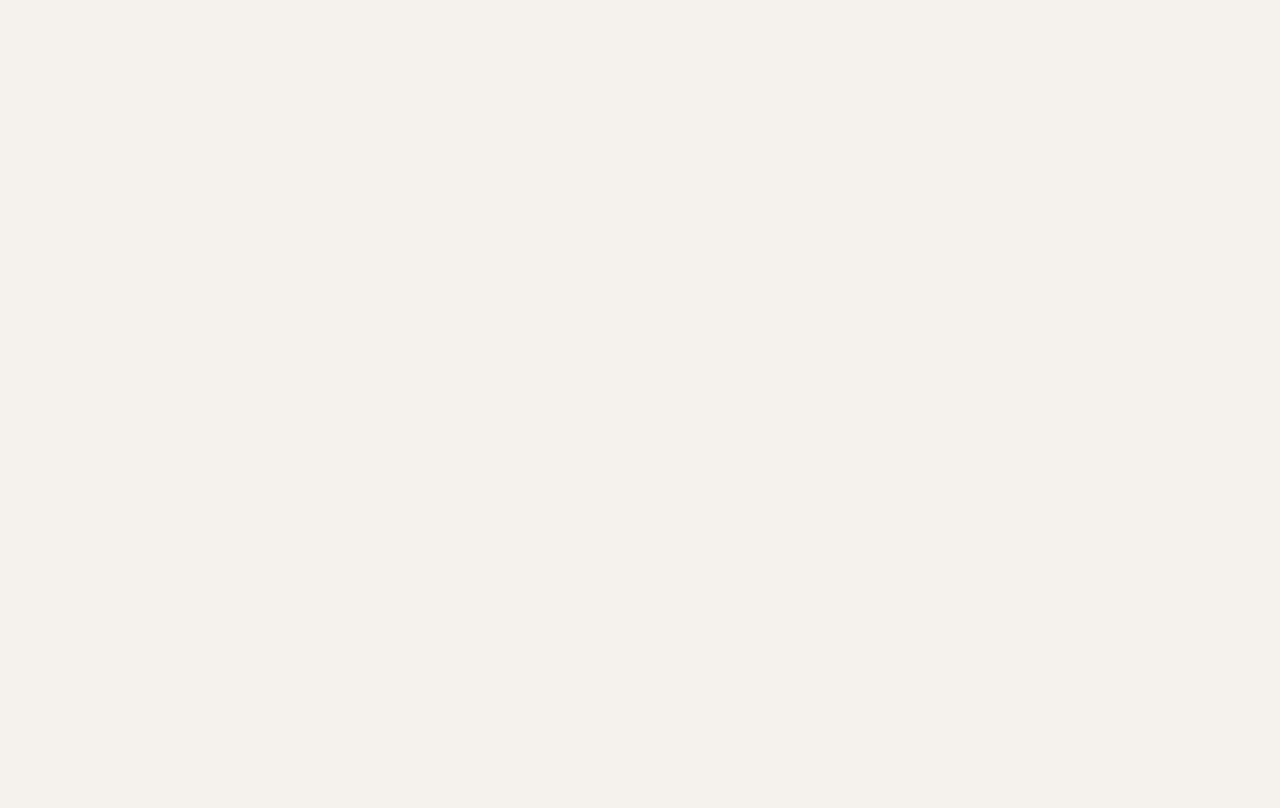
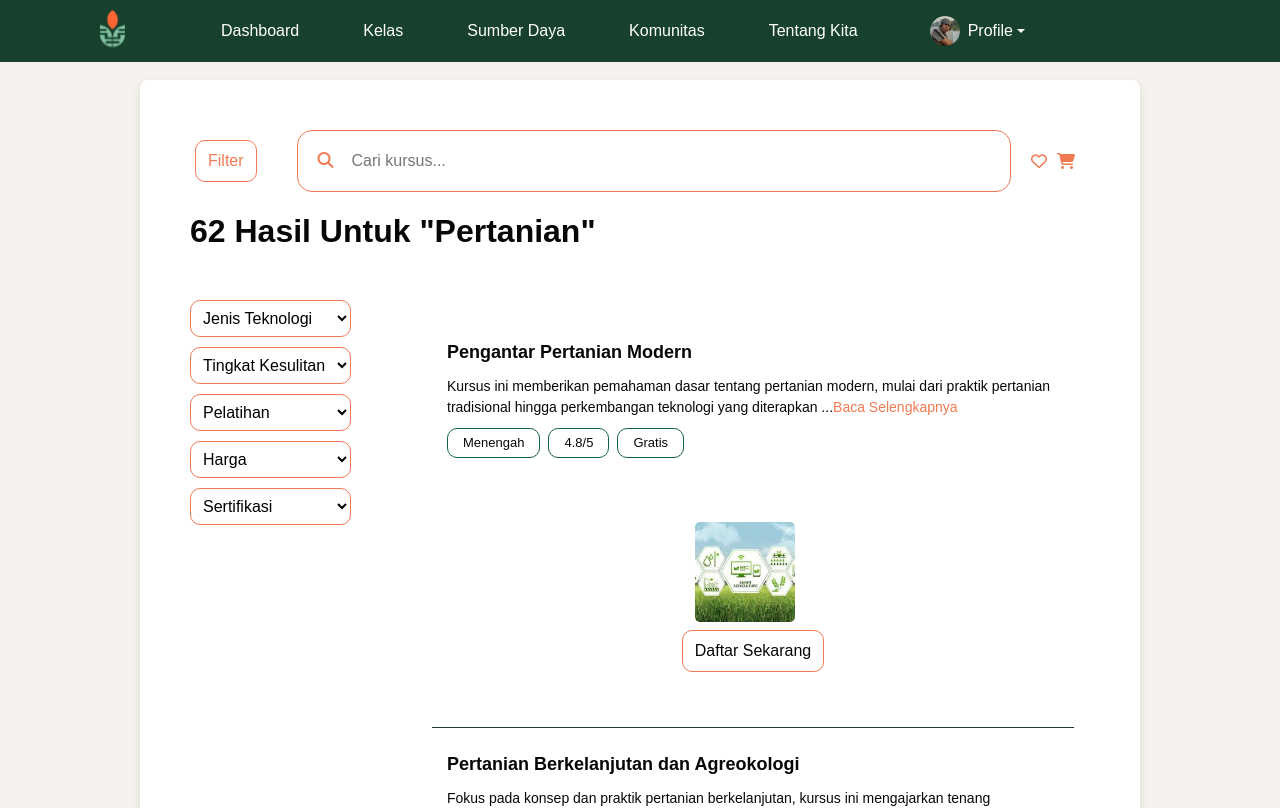
Before and after one commit to aihfdzah/GreeNext, a React (Vite) app: page /Kelas in a window 1280 px wide. Before the commit this address had no page. Shown: the top 808 px of the page. Built offline with nearby package versions, Linux system fonts and the light colour scheme.

Commit message:
sedikit perubahan lagi

```diff
--- a/src/App.jsx
+++ b/src/App.jsx
@@ -23,9 +23,9 @@ function App() {
 	return (
 		<BrowserRouter>
 			<Routes>
-				<Route path="/login" element={<Login />} />
+				<Route path="/" element={<Login />} />
 				<Route path="/register" element={<Register />} />
-				<Route path="/" element={<HalamanKelas />} />
+				<Route path="/Kelas" element={<HalamanKelas />} />
 				<Route path="/home" element={<Home />} />
 			</Routes>
 		</BrowserRouter>
--- a/src/components/NavbarWeb.jsx
+++ b/src/components/NavbarWeb.jsx
@@ -1,5 +1,5 @@
 import Profile from "../assets/profile.png";
-import React, { useState } from "react";
+import { useState } from "react";
 import {
 	Dropdown,
 	DropdownToggle,
@@ -21,31 +21,31 @@ const NavbarWeb = () => {
 				id="navbarNav">
 				<ul className="navbar-nav">
 					<li className="nav-item me-5">
-						<a className="nav-link" href="#dashboard">
+						<a className="nav-link" href="/home">
 							Dashboard
 						</a>
 					</li>
 
 					<li className="nav-item me-5">
-						<a className="nav-link" href="kelas.jsx">
+						<a className="nav-link" href="/kelas">
 							Kelas
 						</a>
 					</li>
 
 					<li className="nav-item me-5">
-						<a className="nav-link" href="#sumberdaya">
+						<a className="nav-link" href="">
 							Sumber Daya
 						</a>
 					</li>
 
 					<li className="nav-item me-5">
-						<a className="nav-link" href="#komunitas">
+						<a className="nav-link" href="">
 							Komunitas
 						</a>
 					</li>
 
 					<li className="nav-item me-5">
-						<a className="nav-link" href="tentang.jsx">
+						<a className="nav-link" href="">
 							Tentang Kita
 						</a>
 					</li>
@@ -70,7 +70,8 @@ const NavbarWeb = () => {
 							Profile
 						</DropdownToggle>
 						<DropdownMenu>
-							<DropdownItem href="/logout">Log Out</DropdownItem>
+							<DropdownItem href="/">Log Out</DropdownItem>
+							<DropdownItem href="/profile">Profile</DropdownItem>
 						</DropdownMenu>
 					</Dropdown>
 				</div>
--- a/src/pages/HalamanKelas.jsx
+++ b/src/pages/HalamanKelas.jsx
@@ -1,10 +1,10 @@
-import Navbar from "../components/Navbar";
 import Kelas from "../components/Kelas";
 import Footer from "../components/Footer";
+import NavbarWeb from "../components/NavbarWeb";
 function HalamanKelas() {
 	return (
 		<>
-			<Navbar />
+			<NavbarWeb />
 			<Kelas />
 			<Footer />
 		</>
```
